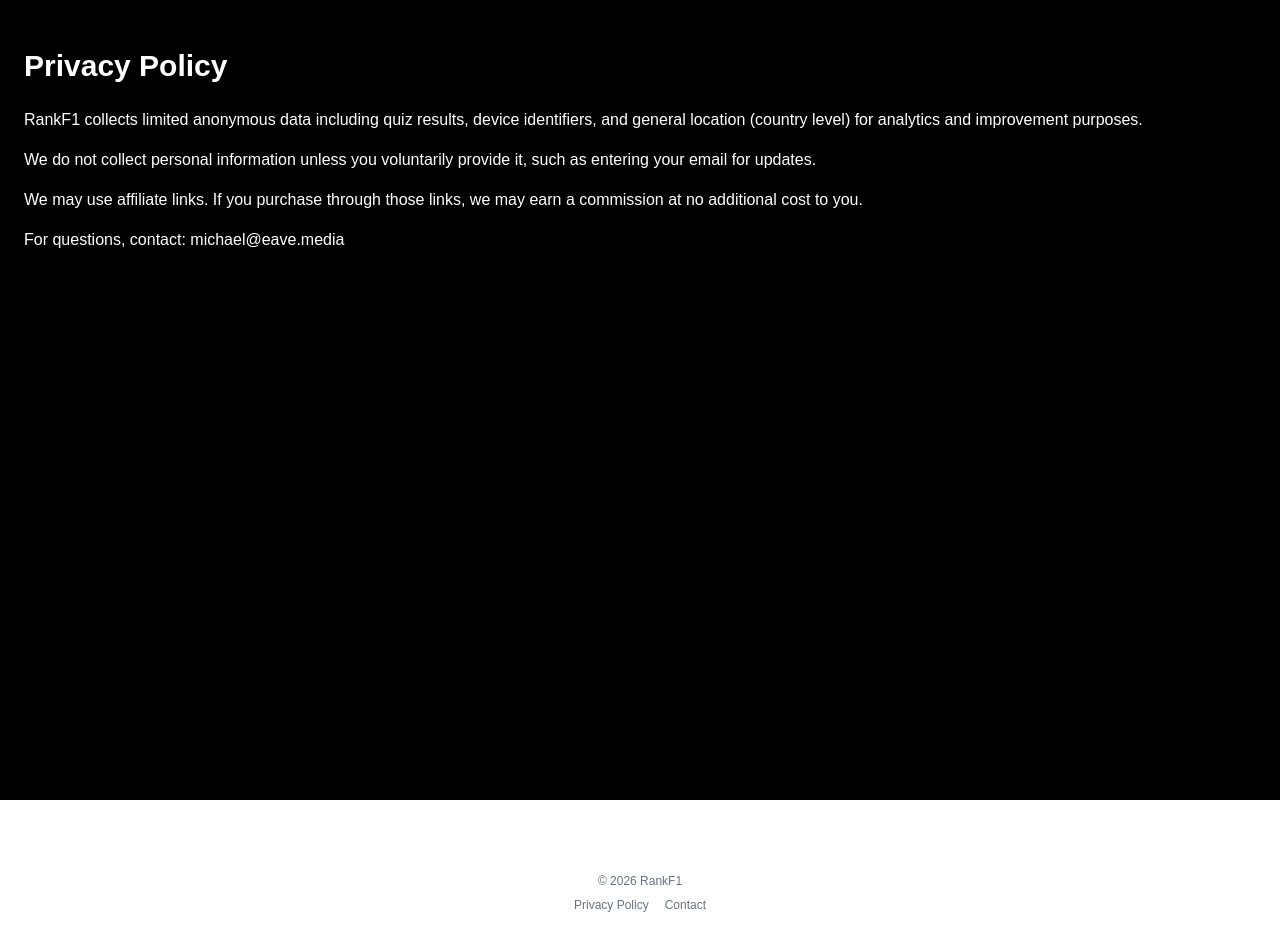
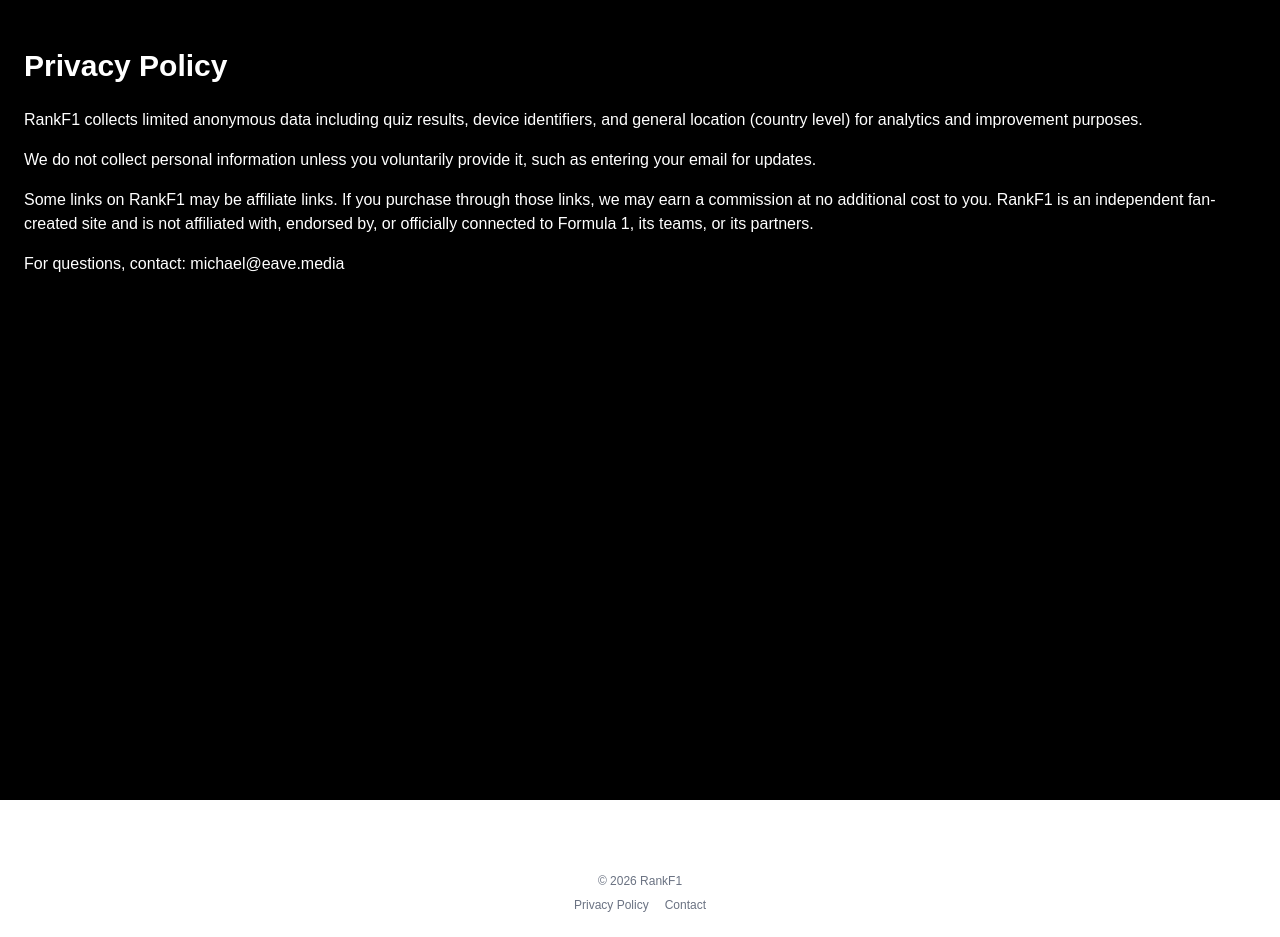
Before and after one commit to eavemedia/rankf1, a Next.js app: page /privacy in a window 1280 px wide. Built offline with nearby package versions, Linux system fonts and the light colour scheme.

Commit message:
Add affiliate disclosure and independence clarification

```diff
--- a/app/privacy/page.tsx
+++ b/app/privacy/page.tsx
@@ -15,9 +15,8 @@
         </p>
 
         <p className="mb-4">
-          We may use affiliate links. If you purchase through those links,
-          we may earn a commission at no additional cost to you.
-        </p>
+  Some links on RankF1 may be affiliate links. If you purchase through those links, we may earn a commission at no additional cost to you. RankF1 is an independent fan-created site and is not affiliated with, endorsed by, or officially connected to Formula 1, its teams, or its partners.
+</p>
 
         <p>
           For questions, contact: michael@eave.media
```
